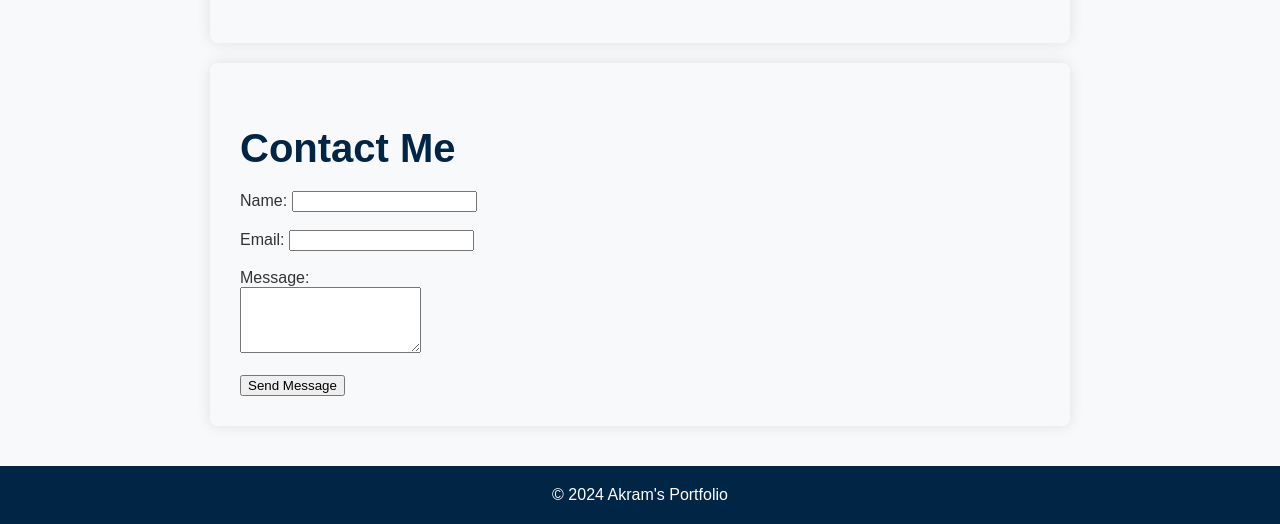
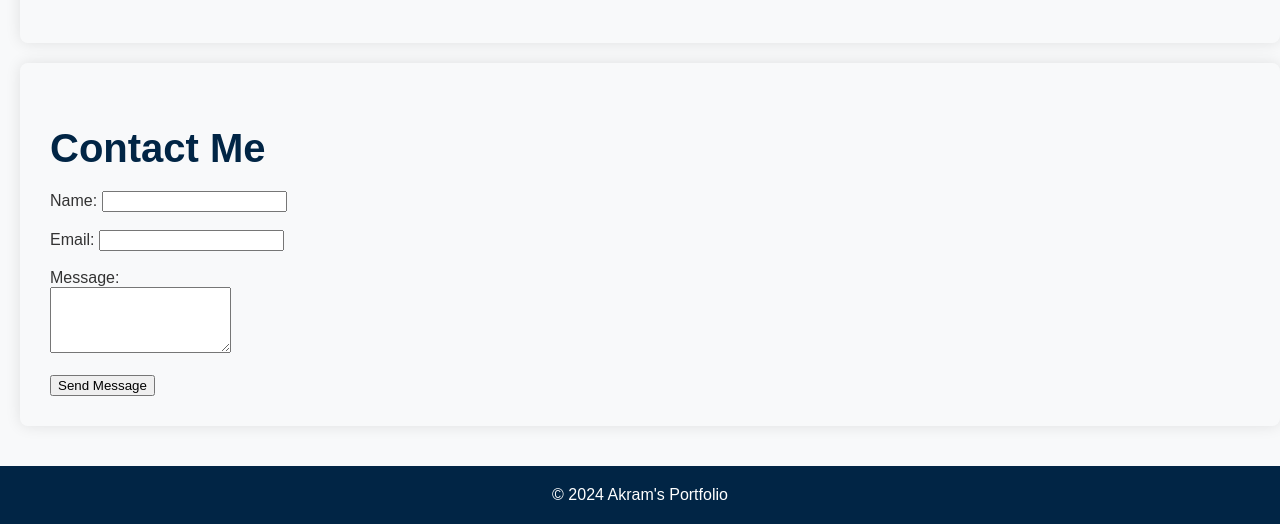
Before and after one commit to louatiakram/portfolio, a plain HTML site: page index.html in a window 1280 px wide. Shown: the part 710-1234 px from the top of the page. Drawn offline with Linux system fonts and the light colour scheme.

Commit message:
Update css.css

```diff
--- a/css.css
+++ b/css.css
@@ -53,7 +53,7 @@ main {
 
 .section {
     width: 100%;
-    max-width: 800px; /* Limit width of sections for readability */
+    max-width: 1200px; /* Limit width of sections for readability */
     margin: 20px auto; /* Center sections horizontally */
     padding: 30px;
     box-shadow: 0px 0px 15px rgba(0, 0, 0, 0.1);
```
